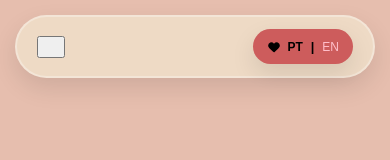
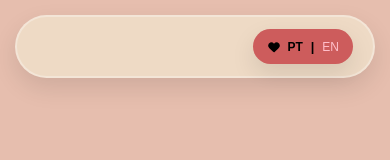
Before and after one commit to alicebsrz/portfolio, a React (Vite) app in the folder portfolio-alice/: page / in a window 390 px wide. Shown: the top 160 px of the page. Built offline with nearby package versions, Linux system fonts and the light colour scheme; a web font is replaced by a local one.

Commit message:
Fix hamburger menu icon display

```diff
--- a/portfolio-alice/src/components/Navbar.css
+++ b/portfolio-alice/src/components/Navbar.css
@@ -122,6 +122,11 @@
   margin: 0 2px;
 }
 
+/* Esconder hambúrguer em telas grandes */
+.menu-toggle {
+  display: none;
+}
+
 /* ------------------------------ */
 /*   🔽 RESPONSIVIDADE AQUI 🔽    */
 /* ------------------------------ */
@@ -175,6 +180,9 @@
     justify-content: space-between;
     cursor: pointer;
     margin-right: auto;
+    background: none;
+    border: none;
+    padding: 0;
   }
 
   .menu-toggle span {
```
